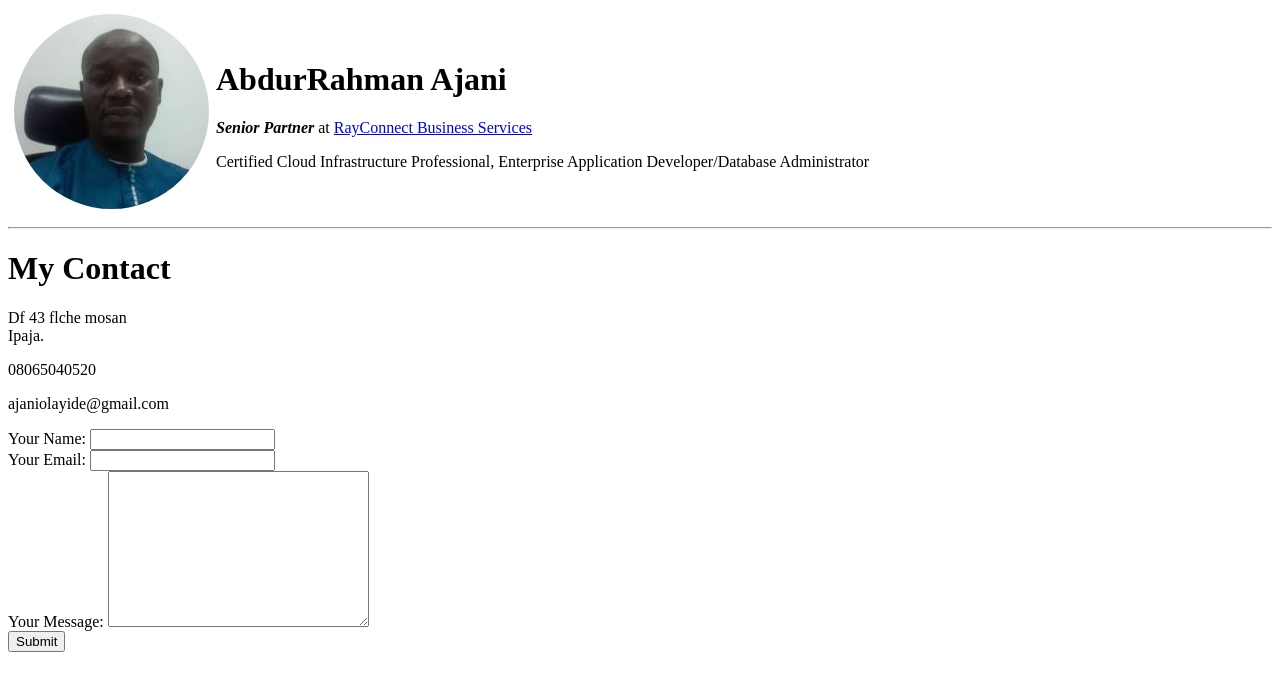
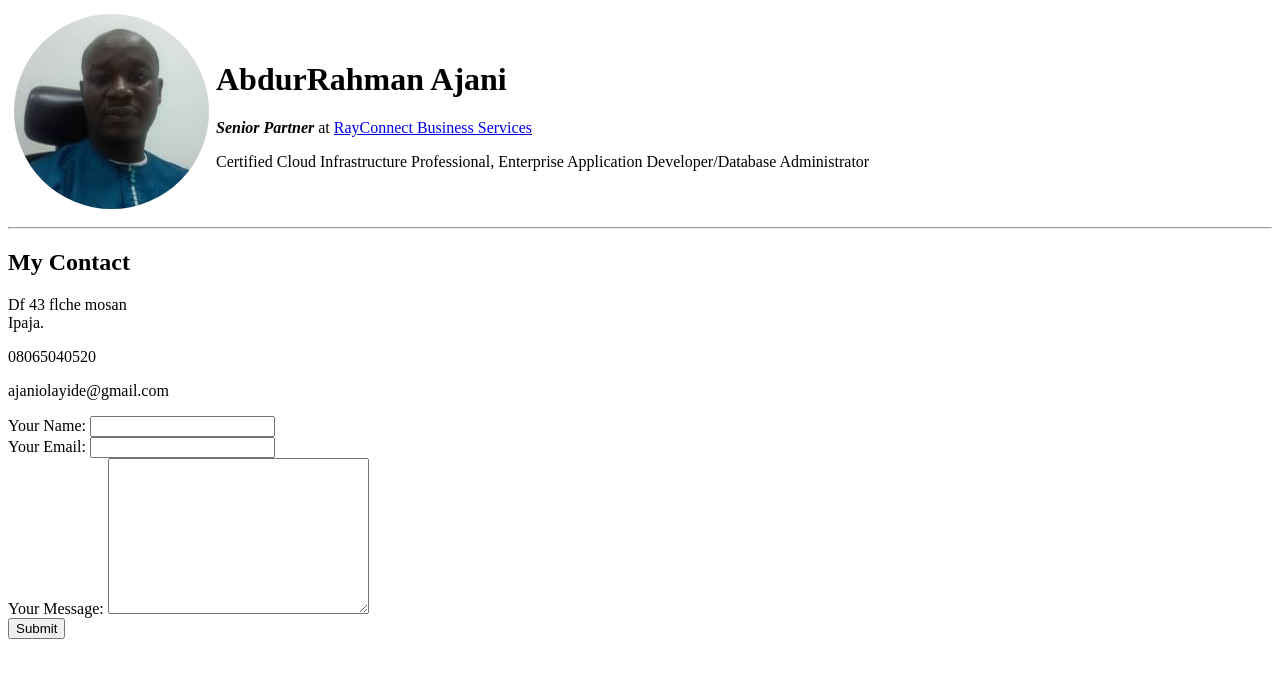
Before and after one commit to oloyeajani/cv, a plain HTML site: page ContactMe.html in a window 1280 px wide. Drawn offline with Linux system fonts and the light colour scheme.

Commit message:
Update ContactMe.html

```diff
--- a/ContactMe.html
+++ b/ContactMe.html
@@ -18,7 +18,7 @@
     </tr>
   </table>
   <hr>
-  <h1>My Contact</h1>
+  <h2>My Contact</h2>
   <p>Df 43 flche mosan <br>Ipaja.</p>
   <p>08065040520</p>
   <p>ajaniolayide@gmail.com</p>
```
